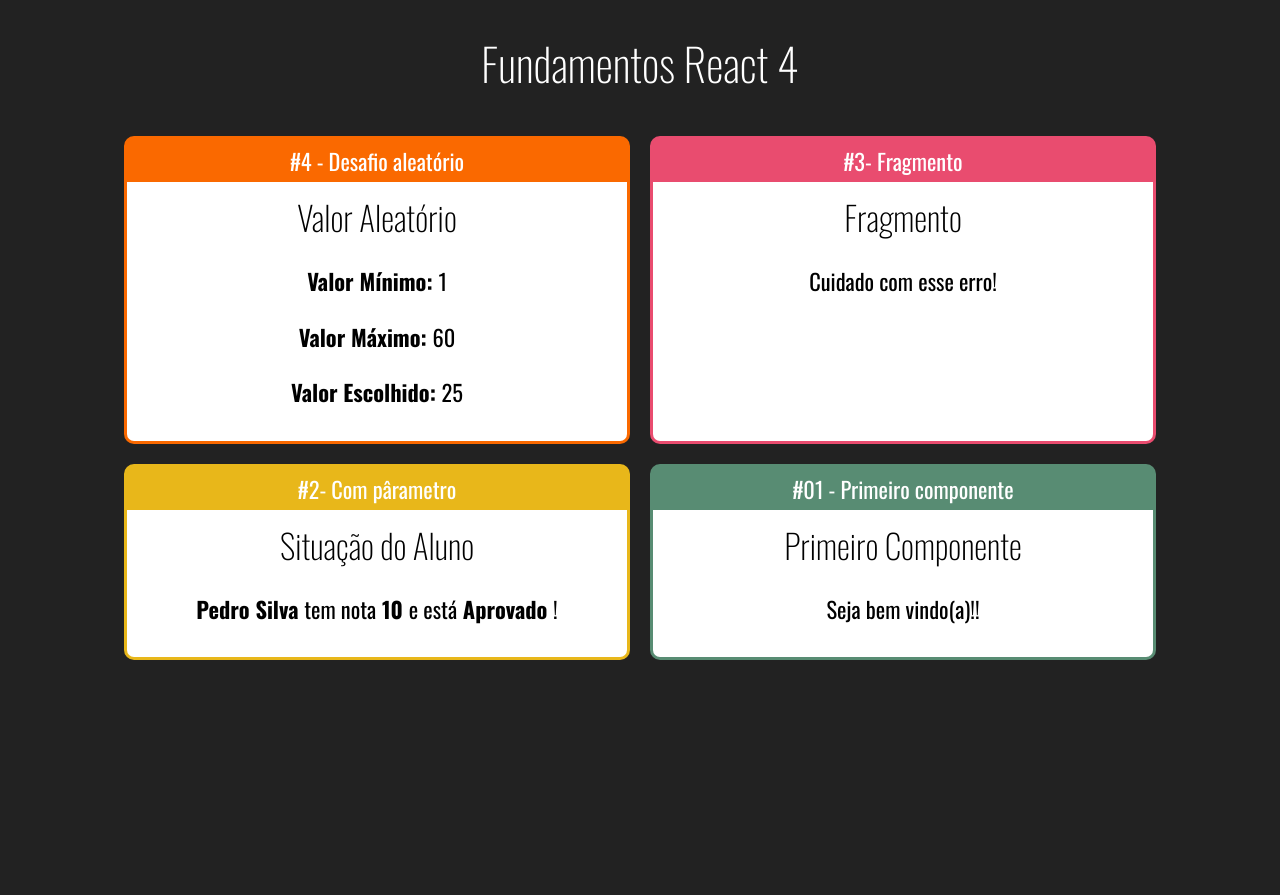
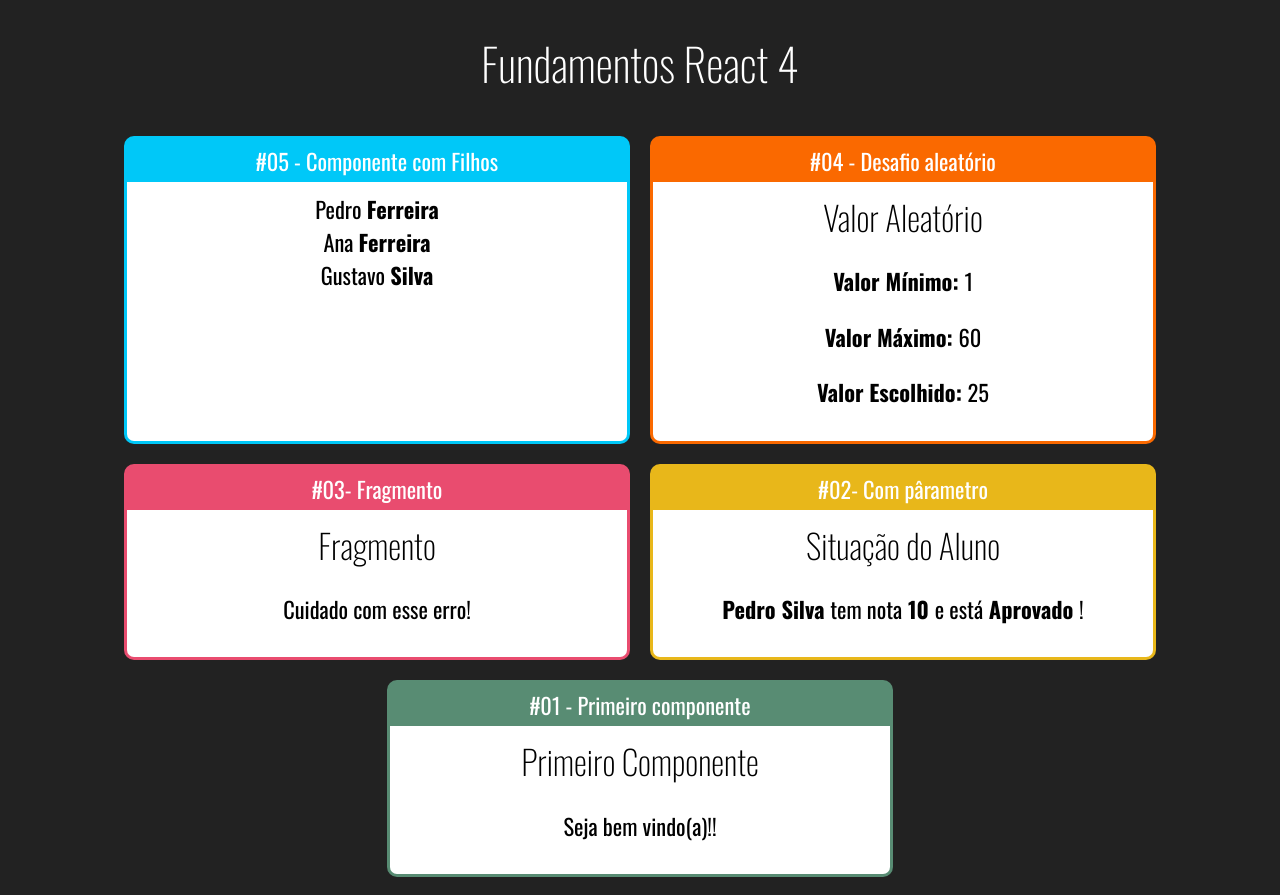
Before and after one commit to GSappio/React-fundamentals, a React (Create React App) app: page / in a window 1280 px wide. Before the commit the page ends 800 px from the top, so only its background shows below. Built offline with nearby package versions, Linux system fonts and the light colour scheme.

Commit message:
Component with Child #01

```diff
--- a/src/App.jsx
+++ b/src/App.jsx
@@ -2,6 +2,8 @@
 import React from 'react';
 
 import Card from './components/layout/Card';
+
+import Familia from './components/basicos/Familia';
 import Aleatorio from './components/basicos/Aleatorio';
 import Fragmento from './components/basicos/Fragmento';
 import ComParametro from './components/basicos/ComParametro';
@@ -15,15 +17,22 @@
 
     <div className="Cards">
 
-        <Card titulo="#4 - Desafio aleatório" color="#FA6900">
+        <Card titulo="#05 - Componente com Filhos" color="#00C8F8">
+            <Familia sobrenome="Ferreira">
+
+            </Familia>
+
+        </Card>
+
+        <Card titulo="#04 - Desafio aleatório" color="#FA6900">
             <Aleatorio min={1} max={60} />
         </Card>
 
-        <Card titulo="#3- Fragmento" color="#E94C6F">
+        <Card titulo="#03- Fragmento" color="#E94C6F">
             <Fragmento />
         </Card>
 
-        <Card titulo="#2- Com pârametro" color="#E8B71A">
+        <Card titulo="#02- Com pârametro" color="#E8B71A">
             <ComParametro
                 titulo="Situação do Aluno"
                 aluno="Pedro Silva"
--- /dev/null
+++ b/src/components/basicos/Familia.jsx
@@ -0,0 +1,17 @@
+import React from "react";
+import FamiliaMembro from "./FamiliaMembro";
+
+export default (props) => {
+
+    return (
+
+        <div>
+
+        <FamiliaMembro nome="Pedro" sobrenome={props.sobrenome}/>
+        <FamiliaMembro nome="Ana" {...props}/>
+        <FamiliaMembro nome="Gustavo" sobrenome="Silva"/>
+
+        </div>
+
+    )
+}
--- /dev/null
+++ b/src/components/basicos/FamiliaMembro.jsx
@@ -0,0 +1,8 @@
+import React from "react";
+
+export default (props) => {
+
+    return <div> {props.nome} <strong> {props.sobrenome} </strong></div>;
+
+
+};
--- a/src/components/layout/Card.jsx
+++ b/src/components/layout/Card.jsx
@@ -5,7 +5,7 @@
 
     const cardStyle = {
         backgroundColor: props.color || '#F00',
-        borderColor: props.color || '#F00'
+        borderColor: props.color || '#F00',
     }
 
     return (
```
